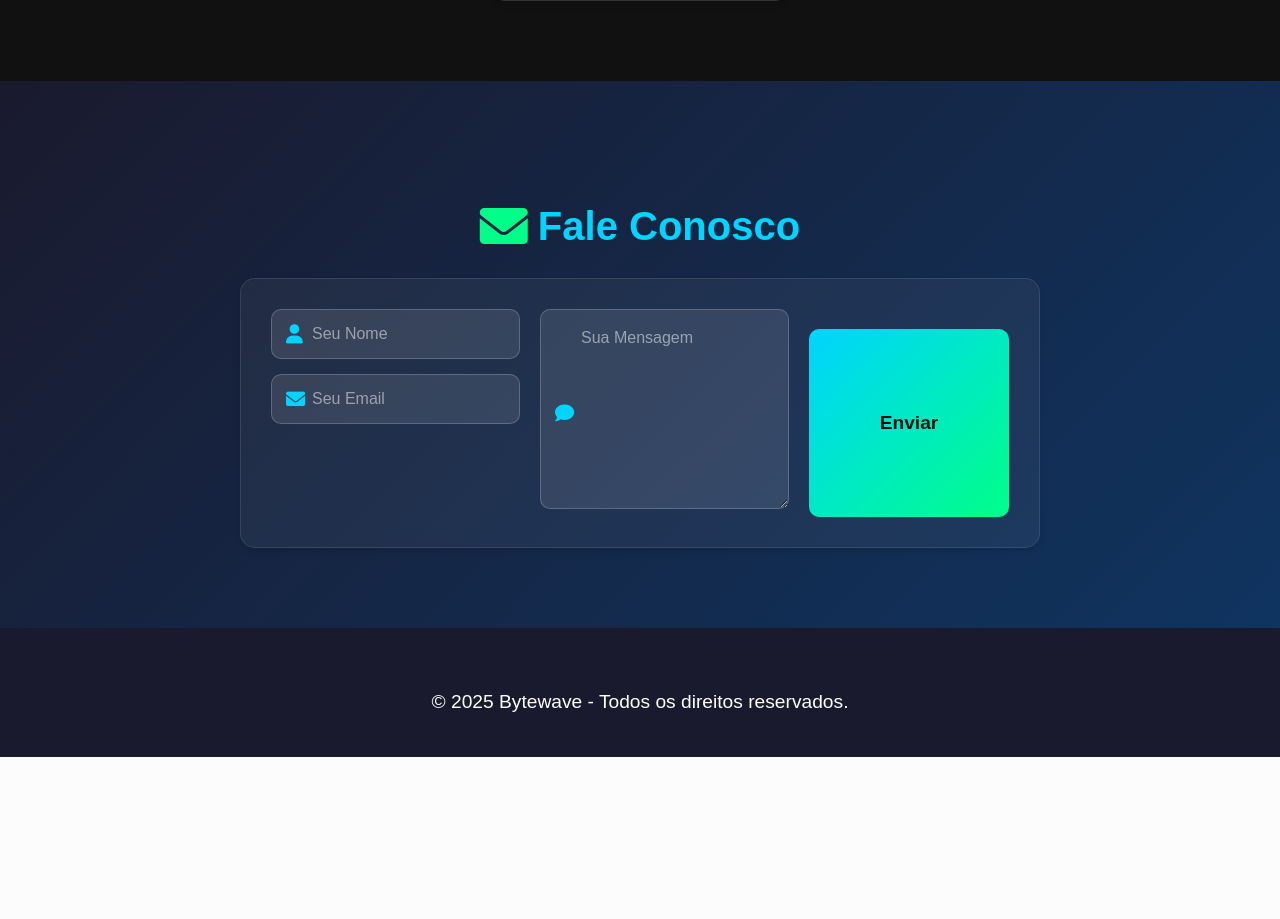
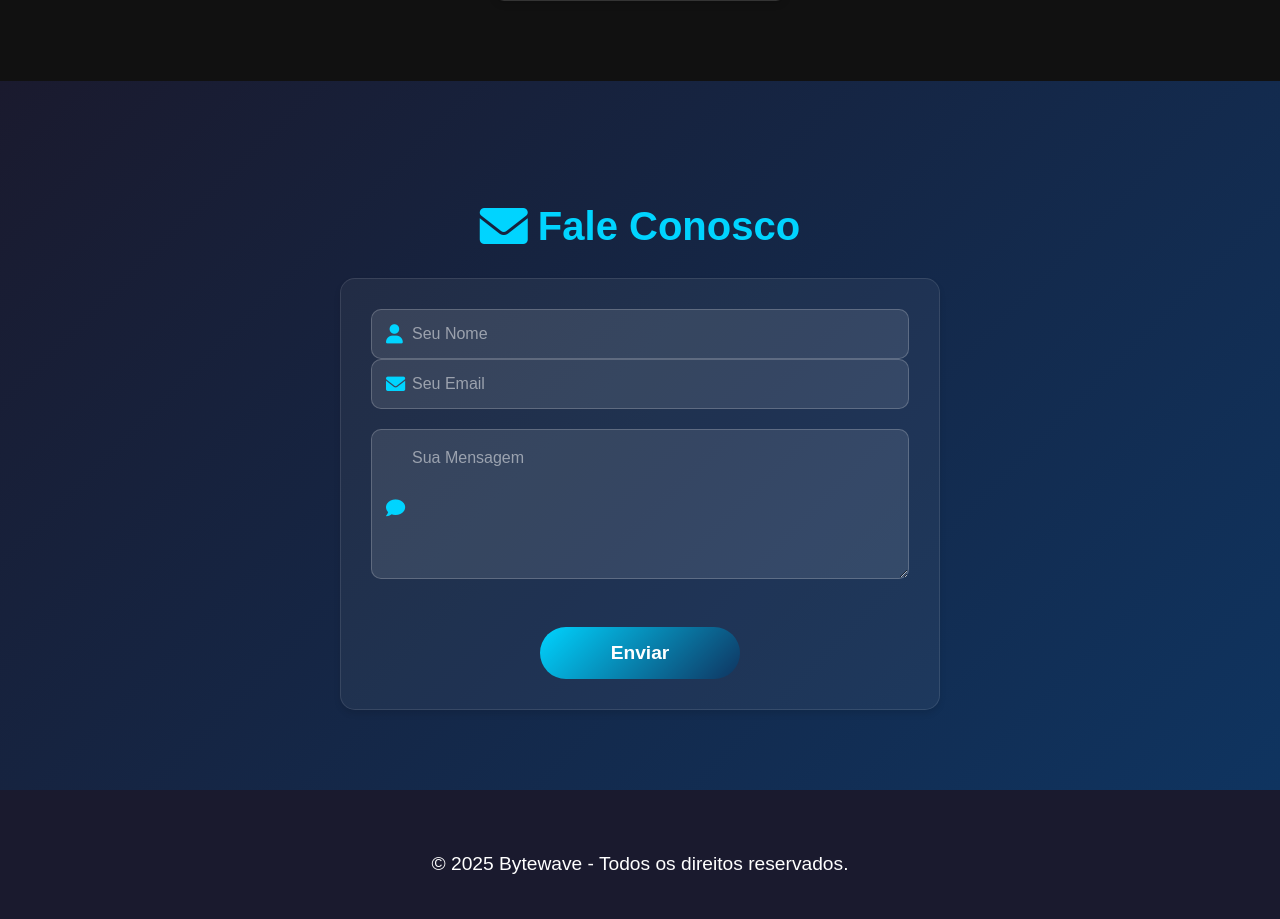
Before and after one commit to ingridesouza/page_tech, a Python web app: template app/templates/contato.html in a window 1280 px wide. Shown: the part 2679-3598 px from the top of the page. Before the commit the page ends 3436 px from the top, so only its background shows below. Run offline with Jinja, Linux system fonts and the light colour scheme; the template is opened without the code that fills it, so the values that code supplies are empty.

Commit message:
update
update no css sessão Contato

```diff
--- a/app/static/css/styles.css
+++ b/app/static/css/styles.css
@@ -356,7 +356,8 @@ nav ul li a:hover {
 #contato {
     text-align: center;
     padding: 80px 50px;
-    background: linear-gradient(135deg, var(--azul-escuro-secundario), var(--azul-escuro));
+    background: linear-gradient(135deg, #1a1a2e, #0f3460); /* Gradiente mais suave e escuro */
+    color: #fff;
 }
 
 #contato h2 {
@@ -371,15 +372,15 @@ nav ul li a:hover {
 
 #contato h2 i {
     font-size: 1.2em;
-    color: var(--destaque);
+    color: var(--azul-claro); /* Cor azul claro para o ícone */
 }
 
 #contato form {
     display: flex;
-    flex-wrap: wrap;
+    flex-direction: column; /* Alinha os elementos verticalmente */
     gap: 20px;
     width: 100%;
-    max-width: 800px;
+    max-width: 600px; /* Largura máxima reduzida para melhor leitura */
     margin: auto;
     background: rgba(255, 255, 255, 0.05);
     padding: 30px;
@@ -396,19 +397,10 @@ nav ul li a:hover {
     border-color: var(--azul-claro);
 }
 
-#contato .coluna-esquerda {
-    flex: 1;
-    display: flex;
-    flex-direction: column;
-    gap: 15px;
-}
-
-#contato .coluna-direita {
-    flex: 1;
-}
-
+/* Grupo de inputs */
 #contato form .input-group {
     position: relative;
+    width: 100%; /* Ocupa toda a largura do formulário */
 }
 
 #contato form input, #contato form textarea {
@@ -441,7 +433,7 @@ nav ul li a:hover {
 
 #contato form textarea {
     resize: vertical;
-    min-height: 200px;
+    min-height: 150px;
     padding-left: 40px;
     padding-top: 15px;
     font-family: 'Poppins', sans-serif;
@@ -461,25 +453,26 @@ nav ul li a:hover {
 }
 
 #contato form input:focus + i, #contato form textarea:focus + i {
-    color: var(--destaque);
+    color: var(--azul-claro); /* Mantém a cor azul claro no foco */
 }
 
+/* Botão de enviar */
 #contato form button {
-    background: linear-gradient(135deg, var(--azul-claro), var(--destaque));
-    color: var(--cinza-escuro);
-    padding: 15px;
+    background: linear-gradient(135deg, var(--azul-claro), var(--azul-escuro));
+    color: #fff; /* Texto branco para contraste */
+    padding: 15px 30px;
     border: none;
-    border-radius: 10px;
+    border-radius: 50px; /* Bordas mais arredondadas */
     font-size: 1.2em;
     font-weight: 600;
     cursor: pointer;
-    transition: transform 0.3s ease, box-shadow 0.3s ease;
-    margin-top: 20px;
-    width: 100%;
-    max-width: 200px;
+    transition: all 0.3s ease;
     position: relative;
     overflow: hidden;
     box-sizing: border-box;
+    width: 100%;
+    max-width: 200px;
+    margin: 20px auto 0; /* Centraliza o botão */
 }
 
 #contato form button::before {
@@ -516,17 +509,11 @@ nav ul li a:hover {
     }
 
     #contato form {
-        flex-direction: column;
         padding: 20px;
     }
 
-    #contato .coluna-esquerda, #contato .coluna-direita {
-        flex: none;
-        width: 100%;
-    }
-
     #contato form textarea {
-        min-height: 150px;
+        min-height: 120px;
     }
 
     #contato form button {
```
